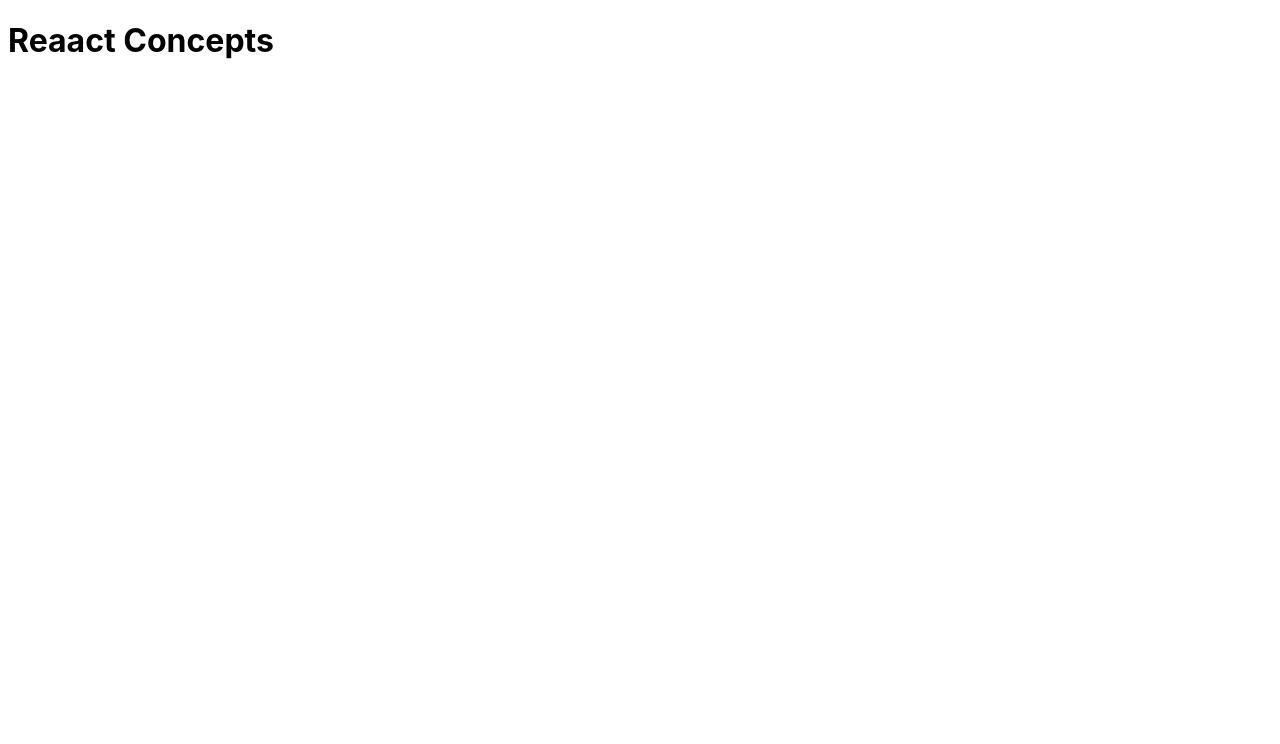
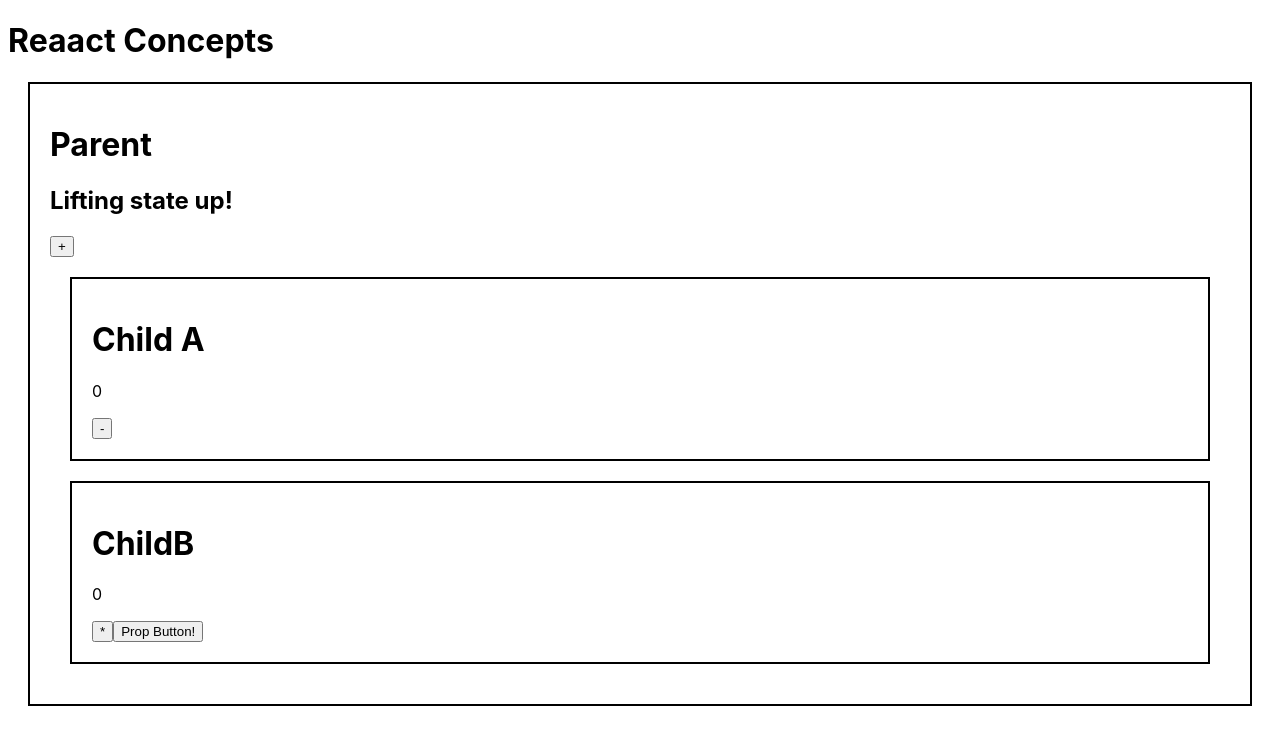
Before and after one commit to Maryamtehranizadeh/vite-basics, a React (Vite) app: page / in a window 1280 px wide. Shown: the top 744 px of the page. Built offline with nearby package versions, Linux system fonts and the light colour scheme.

Commit message:
components

```diff
--- a/src/App.jsx
+++ b/src/App.jsx
@@ -1,7 +1,10 @@
+import Parent from "./components/Parent";
+
 function App() {
   return (
     <>
       <h1>Reaact Concepts</h1>
+      <Parent />
     </>
   );
 }
--- a/src/components/ChildA.jsx
+++ b/src/components/ChildA.jsx
@@ -1,9 +1,12 @@
-import React from 'react'
-
-function ChildA() {
+import { useState } from "react";
+function ChildA({ number, setNumber }) {
   return (
-    <div>ChildA</div>
-  )
+    <div style={{ border: "2px solid", padding: "20px", margin: "20px" }}>
+      <h1>Child A</h1>
+      <p>{number}</p>
+      <button onClick={() => setNumber((number) => number - 1)}>-</button>
+    </div>
+  );
 }
 
-export default ChildA
+export default ChildA;
--- a/src/components/ChildB.jsx
+++ b/src/components/ChildB.jsx
@@ -1,9 +1,14 @@
-import React from 'react'
+import React from "react";
 
-function ChildB() {
+function ChildB({ number, setNumber, text }) {
   return (
-    <div>ChildB</div>
-  )
+    <div style={{ border: "2px solid", padding: "20px", margin: "20px" }}>
+      <h1>ChildB</h1>
+      <p>{number}</p>
+      <button onClick={() => setNumber((number) => number * 2)}>*</button>
+      <span>{text}</span>
+    </div>
+  );
 }
 
-export default ChildB
+export default ChildB;
--- a/src/components/Parent.jsx
+++ b/src/components/Parent.jsx
@@ -1,12 +1,18 @@
 import ChildB from "./ChildB";
 import ChildA from "./ChildA";
+import { useState } from "react";
 
 function Parent() {
+  const [number, setNumber] = useState(0);
+
   return (
-    <div>
+    <div style={{ border: "2px solid", padding: "20px", margin: "20px" }}>
       <h1>Parent</h1>
-      <ChildA />
-      <ChildB />
+      <h2>Lifting state up!</h2>
+      <button onClick={() => setNumber((number) => number + 1)}>+ </button>
+
+      <ChildA number={number} setNumber={setNumber} />
+      <ChildB number={number} setNumber={setNumber} text={<button>Prop Button!</button>} />
     </div>
   );
 }
```
